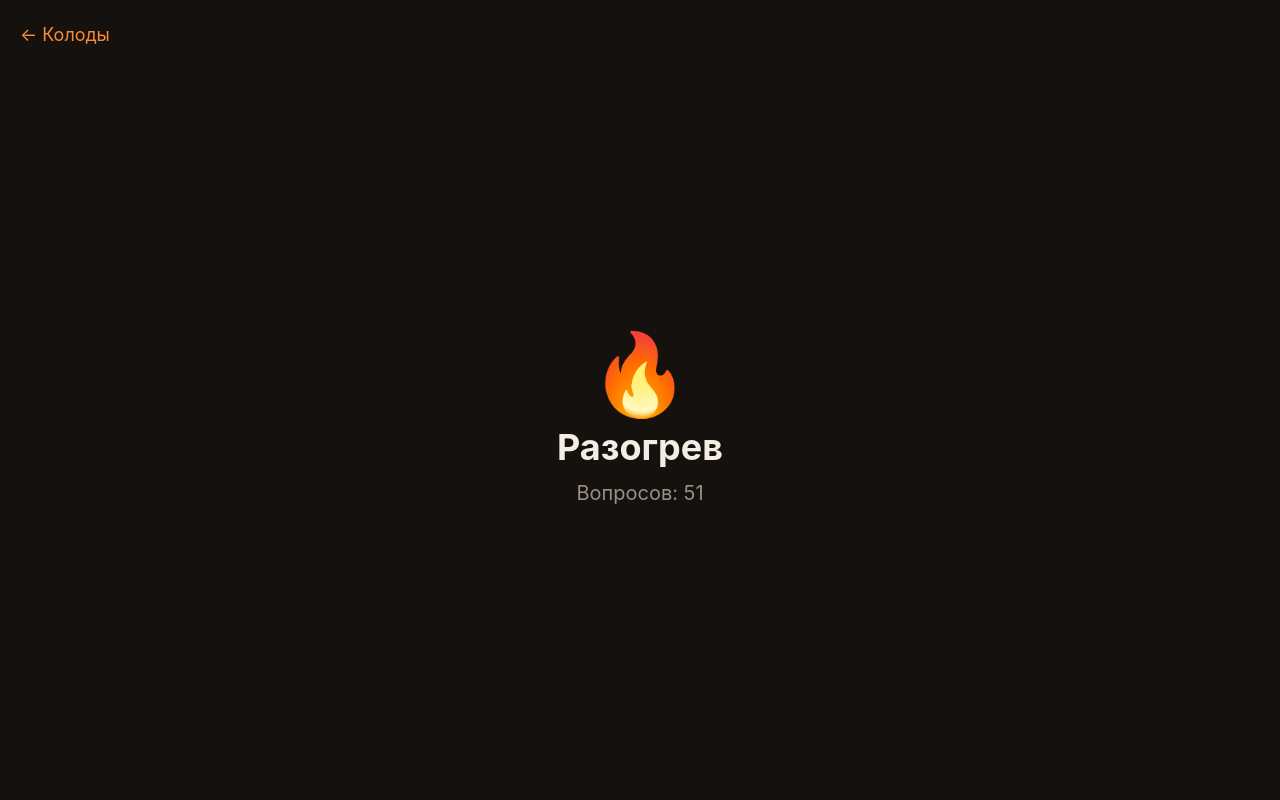
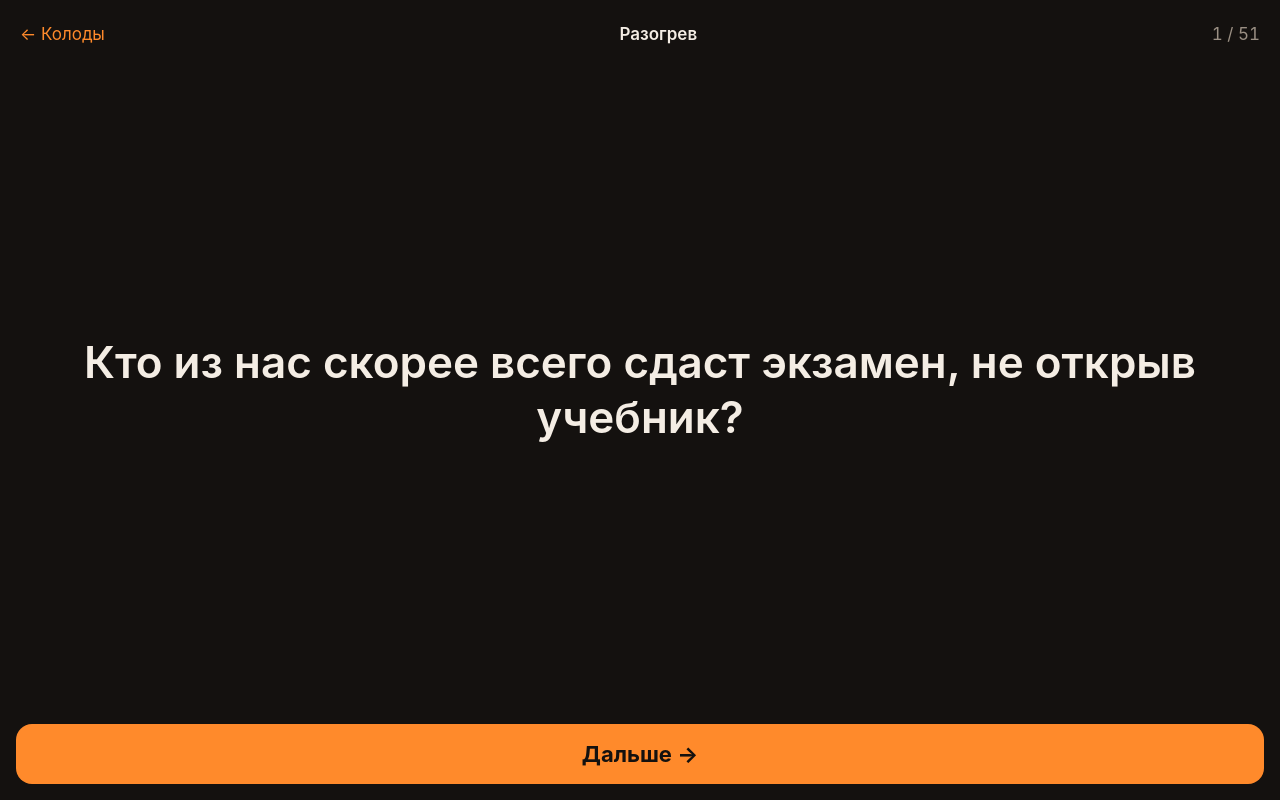
Before and after one commit to rzabolotin/party-games, a Nuxt app: page /play/ru-warm-up in a window 1280 px wide. Built offline with nearby package versions, Linux system fonts and the light colour scheme.

Commit message:
feat: add the play screen and per-deck progress in localStorage

```diff
--- /dev/null
+++ b/app/composables/useDeckProgress.ts
@@ -0,0 +1,48 @@
+import { computed } from 'vue'
+import { getDeck } from '~/decks'
+import { useProgress } from '~/composables/useProgress'
+
+/**
+ * Выдача вопросов и прогресс одной колоды. Если текущего вопроса нет (первый вход,
+ * после сброса), вопрос выдаётся сразу при вызове.
+ */
+export function useDeckProgress(deckId: string) {
+  const deck = getDeck(deckId)
+  const store = useProgress()
+  const total = deck?.questions.length ?? 0
+
+  const entry = computed(() => store.get(deckId))
+  const shownCount = computed(() => entry.value?.shown.length ?? 0)
+  /** Все вопросы показаны и с последнего уже ушли «Дальше». */
+  const finished = computed(() => total > 0 && shownCount.value >= total && entry.value?.current === null)
+  /** Текст текущего вопроса; null — колода пройдена или не найдена. */
+  const current = computed(() => {
+    const index = entry.value?.current
+    return deck && index != null ? (deck.questions[index] ?? null) : null
+  })
+
+  /** Случайный ещё не показанный вопрос; если таких нет — колода пройдена. */
+  function next() {
+    if (!deck || finished.value) return
+    const shown = entry.value?.shown ?? []
+    const unshown = deck.questions.map((_, index) => index).filter((index) => !shown.includes(index))
+    if (unshown.length === 0) {
+      store.set(deckId, { shown, current: null })
+      return
+    }
+    const index = unshown[Math.floor(Math.random() * unshown.length)]!
+    store.set(deckId, { shown: [...shown, index], current: index })
+  }
+
+  /** «Заново»: прогресс колоды стирается, первый вопрос нового круга выдаётся сразу. */
+  function reset() {
+    if (!deck) return
+    store.remove(deckId)
+    next()
+  }
+
+  // Первый вход (или после сброса всего прогресса) — текущего вопроса нет, выдаём сразу.
+  if (deck && current.value === null && !finished.value) next()
+
+  return { current, shownCount, total, finished, next, reset }
+}
--- /dev/null
+++ b/app/composables/useProgress.ts
@@ -0,0 +1,84 @@
+import { ref, type Ref } from 'vue'
+import { getDeck } from '~/decks'
+
+/** Прогресс одной колоды; индексы — позиции вопросов в массиве колоды. */
+export interface DeckProgress {
+  /** Уже показанные вопросы в порядке показа. */
+  shown: number[]
+  /** Текущий вопрос (входит в shown); null — с последнего вопроса уже ушли, колода пройдена. */
+  current: number | null
+}
+
+/** Прогресс всех колод по id — ровно в таком виде лежит в localStorage. */
+export type Progress = Record<string, DeckProgress>
+
+const STORAGE_KEY = 'koster.progress'
+
+let state: Ref<Progress> | undefined
+
+/**
+ * Общий прогресс всех колод: один ключ localStorage, читается один раз при первом обращении,
+ * каждое изменение сразу пишется обратно. Выдача вопросов — в useDeckProgress.
+ */
+export function useProgress() {
+  state ??= ref(load())
+  const progress = state
+
+  return {
+    /** Сколько вопросов колоды уже показано — для «23 / 40» в списке. */
+    shownCount: (deckId: string) => progress.value[deckId]?.shown.length ?? 0,
+    get: (deckId: string): DeckProgress | undefined => progress.value[deckId],
+    set(deckId: string, entry: DeckProgress) {
+      progress.value[deckId] = entry
+      save(progress.value)
+    },
+    remove(deckId: string) {
+      delete progress.value[deckId]
+      save(progress.value)
+    },
+  }
+}
+
+/** Читает сохранённый прогресс; битые записи и записи с индексами вне колоды отбрасываются. */
+function load(): Progress {
+  let raw: unknown
+  try {
+    raw = JSON.parse(localStorage.getItem(STORAGE_KEY) ?? 'null')
+  } catch {
+    raw = null
+  }
+  if (!isRecord(raw)) return {}
+
+  const progress: Progress = {}
+  for (const [deckId, entry] of Object.entries(raw)) {
+    const deck = getDeck(deckId)
+    if (deck && isDeckProgress(entry, deck.questions.length)) progress[deckId] = entry
+  }
+  return progress
+}
+
+function save(progress: Progress) {
+  try {
+    localStorage.setItem(STORAGE_KEY, JSON.stringify(progress))
+  } catch {
+    // Хранилище недоступно или переполнено — играем дальше, просто без сохранения.
+  }
+}
+
+function isRecord(value: unknown): value is Record<string, unknown> {
+  return typeof value === 'object' && value !== null && !Array.isArray(value)
+}
+
+/** Запись корректна, если shown — разные целые в пределах колоды, а current — один из них или null. */
+function isDeckProgress(value: unknown, total: number): value is DeckProgress {
+  if (!isRecord(value)) return false
+  const { shown, current } = value
+  const inRange = (index: unknown): index is number =>
+    typeof index === 'number' && Number.isInteger(index) && index >= 0 && index < total
+  return (
+    Array.isArray(shown) &&
+    shown.every(inRange) &&
+    new Set(shown).size === shown.length &&
+    (current === null || (inRange(current) && shown.includes(current)))
+  )
+}
--- a/app/i18n.ts
+++ b/app/i18n.ts
@@ -7,9 +7,10 @@ export const APP_NAME = 'Костёр'
 export interface Messages {
   deckTypes: Record<DeckType, string>
   adult: string
-  questions: string
   decks: string
   deckNotFound: string
+  next: string
+  finished: string
 }
 
 export const messages: Record<Lang, Messages> = {
@@ -20,9 +21,10 @@ export const messages: Record<Lang, Messages> = {
       'never-have-i': 'Я никогда не…',
     },
     adult: 'Для взрослых',
-    questions: 'Вопросов',
     decks: 'Колоды',
     deckNotFound: 'Колода не найдена',
+    next: 'Дальше',
+    finished: 'Вопросы закончились',
   },
   en: {
     deckTypes: {
@@ -31,8 +33,9 @@ export const messages: Record<Lang, Messages> = {
       'never-have-i': 'Never Have I Ever',
     },
     adult: 'Adults only',
-    questions: 'Questions',
     decks: 'Decks',
     deckNotFound: 'Deck not found',
+    next: 'Next',
+    finished: 'No more questions',
   },
 }
--- a/app/pages/index.vue
+++ b/app/pages/index.vue
@@ -1,4 +1,5 @@
 <script setup lang="ts">
+import { useProgress } from '~/composables/useProgress'
 import { decksByLang } from '~/decks'
 import { APP_NAME, messages } from '~/i18n'
 import { DECK_TYPES, type Lang } from '~/types'
@@ -6,6 +7,8 @@ import { DECK_TYPES, type Lang } from '~/types'
 // Язык пока захардкожен; переключатель появится вместе с настройками (тикет 06).
 const lang: Lang = 'ru'
 const t = messages[lang]
+
+const { shownCount } = useProgress()
 
 // Группы по типу игры в фиксированном порядке; колоды 18+ — отдельной последней группой.
 const own = decksByLang(lang)
@@ -31,6 +34,7 @@ const groups = [
             <span class="deck-emoji" aria-hidden="true">{{ deck.emoji }}</span>
             <span class="deck-title">{{ deck.title }}</span>
             <span v-if="deck.adult" class="deck-badge" role="img" :aria-label="t.adult">🔞</span>
+            <span class="deck-count">{{ shownCount(deck.id) }} / {{ deck.questions.length }}</span>
           </NuxtLink>
         </li>
       </ul>
@@ -106,4 +110,10 @@ const groups = [
   font-size: 22px;
   line-height: 1;
 }
+
+.deck-count {
+  color: var(--muted);
+  font-size: 16px;
+  font-variant-numeric: tabular-nums;
+}
 </style>
--- a/app/pages/play/[deckId].vue
+++ b/app/pages/play/[deckId].vue
@@ -1,5 +1,5 @@
 <script setup lang="ts">
-// Заглушка игрового экрана: название колоды и число вопросов. Сама игра — тикет 03.
+import { useDeckProgress } from '~/composables/useDeckProgress'
 import { getDeck } from '~/decks'
 import { messages } from '~/i18n'
 import type { Lang } from '~/types'
@@ -9,21 +9,31 @@ const lang: Lang = 'ru'
 const t = messages[lang]
 
 const route = useRoute()
-const deck = getDeck(String(route.params.deckId))
+const deckId = String(route.params.deckId)
+const deck = getDeck(deckId)
+const { current, shownCount, total, finished, next } = useDeckProgress(deckId)
 </script>
 
 <template>
   <main class="screen">
-    <NuxtLink to="/" class="back">← {{ t.decks }}</NuxtLink>
+    <header class="top">
+      <NuxtLink to="/" class="back">← {{ t.decks }}</NuxtLink>
+      <template v-if="deck">
+        <h1 class="deck-title">{{ deck.title }}</h1>
+        <span class="counter">{{ shownCount }} / {{ total }}</span>
+      </template>
+    </header>
 
-    <div class="card">
-      <template v-if="deck">
-        <div class="emoji" aria-hidden="true">{{ deck.emoji }}</div>
-        <h1 class="title">{{ deck.title }}</h1>
-        <p class="hint">{{ t.questions }}: {{ deck.questions.length }}</p>
-      </template>
-      <h1 v-else class="title">{{ t.deckNotFound }}</h1>
-    </div>
+    <section class="card">
+      <p v-if="!deck" class="question">{{ t.deckNotFound }}</p>
+      <!-- Финальная карточка с «Заново» и «К колодам» — тикет 05; пока только заголовок. -->
+      <p v-else-if="finished" class="question">{{ t.finished }}</p>
+      <p v-else class="question">{{ current }}</p>
+    </section>
+
+    <footer class="bottom">
+      <button v-if="deck && !finished" type="button" class="next" @click="next">{{ t.next }} →</button>
+    </footer>
   </main>
 </template>
 
@@ -32,42 +42,80 @@ const deck = getDeck(String(route.params.deckId))
   display: flex;
   flex-direction: column;
   min-height: 100dvh;
-  padding: calc(env(safe-area-inset-top, 0px) + 16px) calc(env(safe-area-inset-right, 0px) + 16px)
+  padding: calc(env(safe-area-inset-top, 0px) + 12px) calc(env(safe-area-inset-right, 0px) + 16px)
     calc(env(safe-area-inset-bottom, 0px) + 16px) calc(env(safe-area-inset-left, 0px) + 16px);
 }
 
+.top {
+  display: flex;
+  align-items: center;
+  gap: 12px;
+  min-height: 44px;
+  font-size: 17px;
+}
+
 .back {
-  align-self: flex-start;
+  flex: none;
   padding: 8px 4px;
   color: var(--accent);
-  font-size: 18px;
   text-decoration: none;
+}
+
+.deck-title {
+  flex: 1;
+  min-width: 0;
+  margin: 0;
+  overflow: hidden;
+  font-size: inherit;
+  font-weight: 600;
+  text-align: center;
+  text-overflow: ellipsis;
+  white-space: nowrap;
+}
+
+.counter {
+  flex: none;
+  padding: 8px 4px;
+  color: var(--muted);
+  font-variant-numeric: tabular-nums;
 }
 
 .card {
   flex: 1;
   display: flex;
-  flex-direction: column;
   align-items: center;
   justify-content: center;
-  gap: 12px;
+  padding: 24px 8px;
   text-align: center;
 }
 
-.emoji {
-  font-size: 80px;
-  line-height: 1;
+.question {
+  margin: 0;
+  font-size: clamp(28px, 8vw, 44px);
+  font-weight: 600;
+  line-height: 1.25;
+  overflow-wrap: anywhere;
 }
 
-.title {
-  margin: 0;
-  font-size: 36px;
-  font-weight: 700;
+.bottom {
+  display: flex;
 }
 
-.hint {
-  margin: 0;
-  font-size: 20px;
-  color: var(--muted);
+.next {
+  flex: 1;
+  min-height: 60px;
+  padding: 12px 20px;
+  border: 0;
+  border-radius: 16px;
+  background: var(--accent);
+  color: var(--bg);
+  font: inherit;
+  font-size: 22px;
+  font-weight: 700;
+  cursor: pointer;
+}
+
+.next:active {
+  filter: brightness(0.85);
 }
 </style>
```
